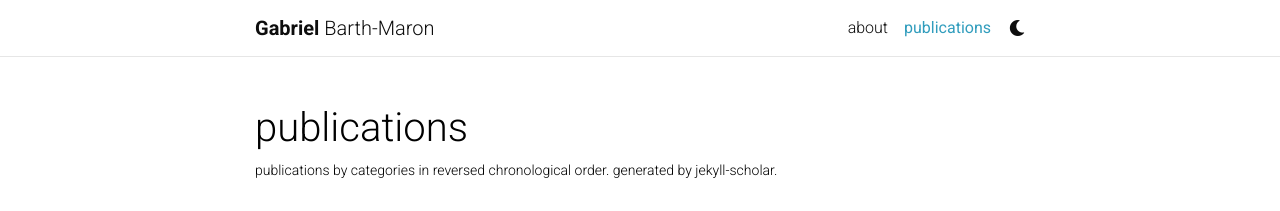
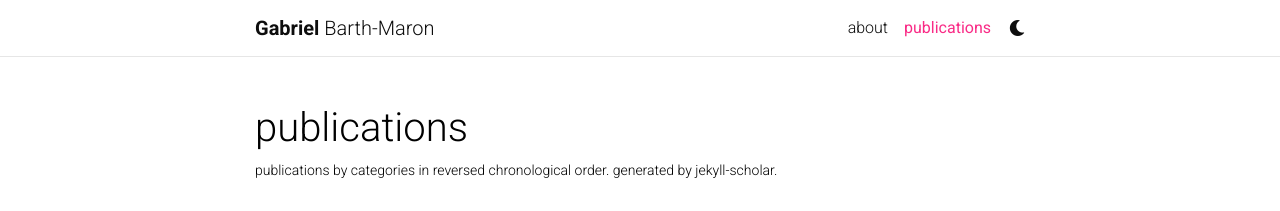
Before and after one commit to fastturtle/fastturtle.github.io, a Jekyll site: the page built from _pages/publications.md, in a window 1280 px wide. Shown: the top 211 px of the page. Built offline with Jekyll 4.4.1, drawn with Linux system fonts in a browser that asks for light colours; comment, search, counter and statistics services are not loaded; a style sheet for code colours, icons or effects is not loaded.

Commit message:
Change theme-color to pink-color

```diff
--- a/_sass/_themes.scss
+++ b/_sass/_themes.scss
@@ -7,8 +7,8 @@
   --global-code-bg-color: #{$code-bg-color-light};
   --global-text-color: #{$black-color};
   --global-text-color-light: #{$grey-color};
-  --global-theme-color: #{$cyan-color};
-  --global-hover-color: #{$cyan-color};
+  --global-theme-color: #{$pink-color};
+  --global-hover-color: #{$pink-color};
   --global-footer-bg-color: #{$grey-color-dark};
   --global-footer-text-color: #{$grey-color-light};
   --global-footer-link-color: #{$white-color};
```
